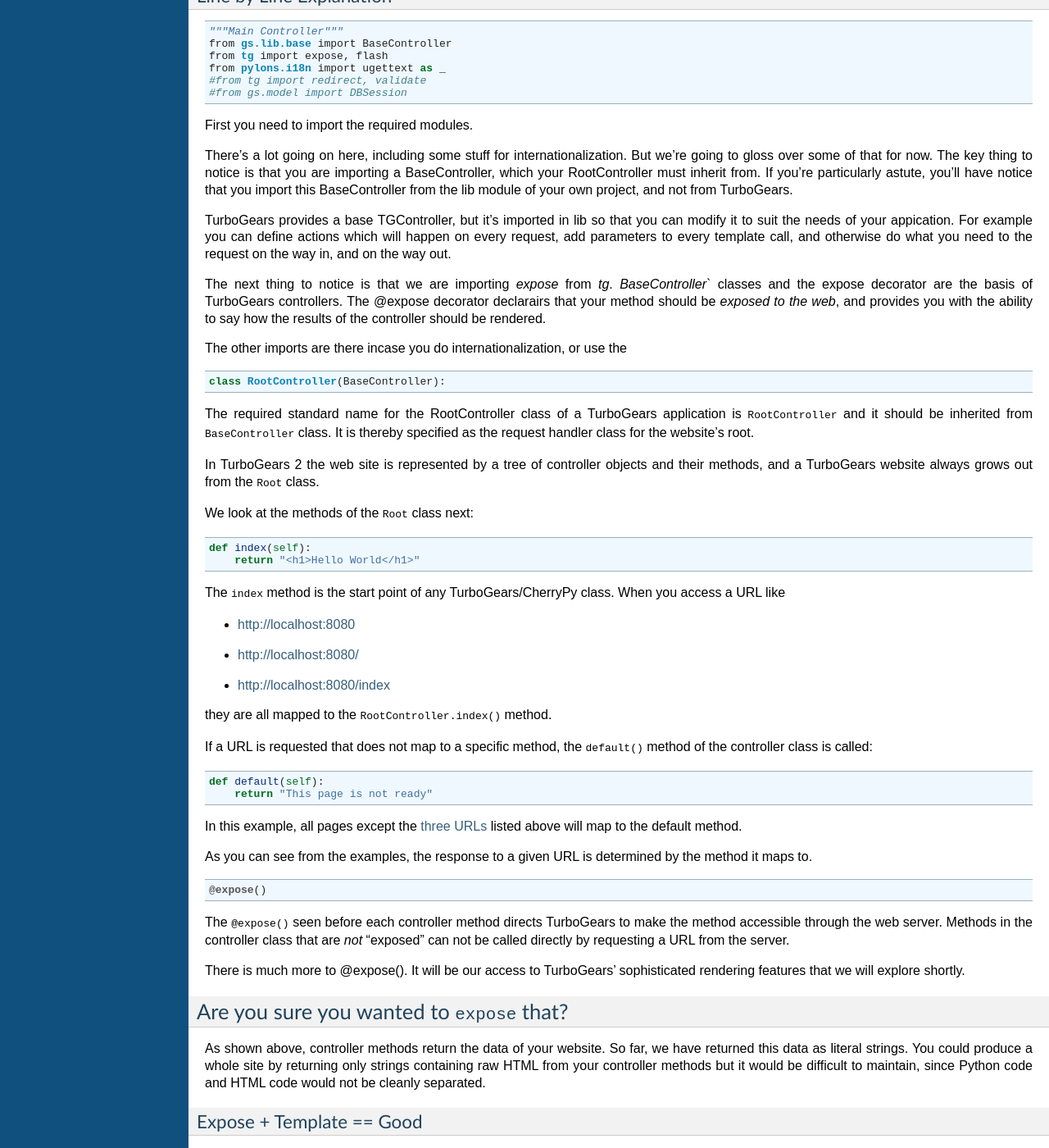
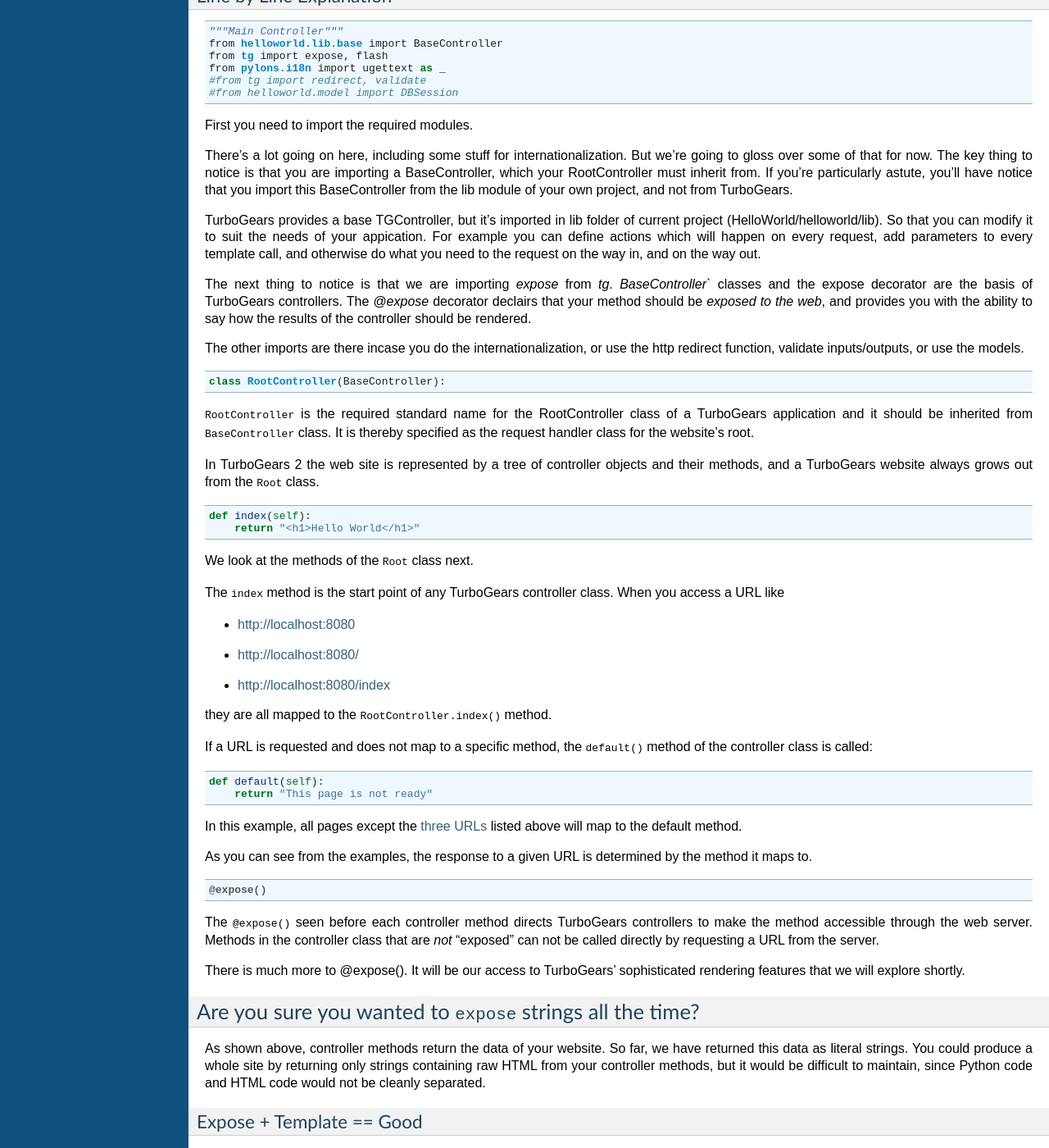
Before and after one commit to TurboGears/tg2, a Sphinx documentation site: the page built from docs/2.0/Controllers.rst, in a window 1280 px wide and 1400 px high, scrolled down 1392 px. Shown: the whole window at 82% size. Built offline with Sphinx 7.4.7, drawn with Linux system fonts in a browser that asks for light colours; some of the changed text lies outside the part shown.

Commit message:
doc update
--HG--
extra : convert_revision : svn%3A77541ad4-5f01-0410-9ede-a1b63cd9a898/trunk%404586

```diff
--- a/docs/2.0/Controllers.rst
+++ b/docs/2.0/Controllers.rst
@@ -24,19 +24,19 @@
 -------------
 
 Suppose using ``tg-admin quickstart`` you generate a TurboGears project named
-"gs". Your default controller code would be created in the file
-``gs/gs/controllers/root.py``.
+"HelloWorld". Your default controller code would be created in the file
+``HelloWorld/helloworld/controllers/root.py``.
 
 Modify the default ``controllers.py`` to read as follows:
 
 .. code-block:: python
 
     """Main Controller"""
-    from gs.lib.base import BaseController
+    from helloworld.lib.base import BaseController
     from tg import expose, flash
     from pylons.i18n import ugettext as _
     #from tg import redirect, validate
-    #from gs.model import DBSession
+    #from helloworld.model import DBSession
 
     class RootController(BaseController):
 
@@ -58,7 +58,7 @@
 ~~~~~~~~~~~~~~~~~~~~~~~~~~~~~~~~~~~~~~~~~~~~~~~~~~~~~~~~~
 
 URLs not explicitly mapped to other methods of the controller will generally be
-directed to the method named ``default()`` . With the above example, requesting
+directed to the method named ``default()``. With the above example, requesting
 any URL besides ``/index``, for example ``http://localhost:8080/hello``, will
 return the message "This page is not ready".
 
@@ -87,11 +87,11 @@
 .. code-block:: python
 
     """Main Controller"""
-    from gs.lib.base import BaseController
+    from helloworld.lib.base import BaseController
     from tg import expose, flash
     from pylons.i18n import ugettext as _
     #from tg import redirect, validate
-    #from gs.model import DBSession
+    #from helloworld.model import DBSession
 
 First you need to import the required modules.
 
@@ -101,26 +101,26 @@
 from.   If you're particularly astute, you'll have notice that you import this
 BaseController from the lib module of your own project, and not from TurboGears.
 
-TurboGears provides a base TGController, but it's imported in lib so that you
-can modify it to suit the needs of your appication. For example you
+TurboGears provides a base TGController, but it's imported in lib folder of current project (HelloWorld/helloworld/lib).
+So that you can modify it to suit the needs of your appication. For example you
 can define actions which will happen on every request, add parameters
 to every template call, and otherwise do what you need to the request on the way
 in, and on the way out.
 
 The next thing to notice is that we are importing `expose` from `tg`.
 `BaseController`` classes and the expose decorator are the basis of TurboGears
-controllers.   The @expose decorator declarairs that your method should be
+controllers.   The `@expose` decorator declairs that your method should be
 *exposed to the web*, and provides you with the ability to say how the results
 of the controller should be rendered.
 
-The other imports are there incase you do internationalization, or use the
+The other imports are there incase you do the internationalization,
+or use the http redirect function, validate inputs/outputs, or use the models.
 
 ::
 
     class RootController(BaseController):
 
-The required standard name for the RootController class of a TurboGears
-application is ``RootController`` and it should be inherited from
+``RootController`` is the required standard name for the RootController class of a TurboGears application and it should be inherited from
 ``BaseController`` class. It is thereby specified as the request handler class
 for the website's root.
 
@@ -136,7 +136,9 @@
 .. _these urls:
 .. _three urls:
 
-The ``index`` method is the start point of any TurboGears/CherryPy class. When
+We look at the methods of the ``Root`` class next.
+
+The ``index`` method is the start point of any TurboGears controller class. When
 you access a URL like
 
 * http://localhost:8080
@@ -145,7 +147,7 @@
 
 they are all mapped to the ``RootController.index()`` method.
 
-If a URL is requested that does not map to a specific method, the
+If a URL is requested and does not map to a specific method, the
 ``default()`` method of the controller class is called::
 
     def default(self):
@@ -162,7 +164,7 @@
 
     @expose()
 
-The ``@expose()`` seen before each controller method directs TurboGears to make
+The ``@expose()`` seen before each controller method directs TurboGears controllers to make
 the method accessible through the web server. Methods in the controller class
 that are *not* "exposed" can not be called directly by requesting a URL from the
 server.
@@ -170,12 +172,12 @@
 There is much more to @expose(). It will be our access to TurboGears'
 sophisticated rendering features that we will explore shortly.
 
-Are you sure you wanted to ``expose`` that?
----------------------------------------------
+Are you sure you wanted to ``expose`` strings all the time?
+------------------------------------------------------------
 
 As shown above, controller methods return the data of your website. So far, we
 have returned this data as literal strings. You could produce a whole site by
-returning only strings containing raw HTML from your controller methods but it
+returning only strings containing raw HTML from your controller methods, but it
 would be difficult to maintain, since Python code and HTML code would not be
 cleanly separated.
 
@@ -206,11 +208,13 @@
       </body>
     </html>
 
-By adding a method to the controller like this ...
+The ``${param}`` syntax in template means there's some undetermined values need to be filled.
+
+We did that by adding a method to the controller like this ...
 
 ::
 
-    @expose(template="gs.templates.sample")
+    @expose(template="helloworld.templates.sample")
     def example(self):
         mydata = {'person':'Tony Blair','office':'President'}
         return mydata
@@ -249,24 +245,25 @@
 a method that can handle your request.
 
 To make a sub-controller, all you need to do is make your sub-controller
-inherit from the object class.  However there's a SubController class in
-lib.base for you to use if you want a central place to add helper methods
-or other functionality to your SubControllers::
+inherit from the object class.  However there's a SubController class ``Controller`` in
+your project's lib.base (HelloWorld/helloworld/lib/base.py) for you to use if you want a central place to add helper methods or other functionality to your SubControllers::
 
-    from lib.base import BaseController, SubController
+    from lib.base import BaseController, Controller
     from tg import redirect
 
-    class MovieController(SubController):
+    class MovieController(Controller):
+        @expose()
         def index(self):
             redirect('list/')
 
+        @expose()
         def list(self):
             return 'hello'
 
     class RootController(BaseController):
         movie = MovieController()
 
-Once you've done this you can go to:
+Once you've done, you can follow the link:
 
 * http://localhost:8080/movie/
 * http://localhost:8080/movie/index
@@ -275,7 +272,7 @@
 
 * http://localhost:8080/movie/list/
 
-Unlike turbogears 1 going to http://localhost:8080/movie **will not** redirect
+Unlike turbogears 1, going to http://localhost:8080/movie **will not** redirect
 you to http://localhost:8080/movie/list.  This is due to some interesting bit
 about the way WSGI works.   But it's also the right thing to do from the
 perspective of URL joins.  Because you didn't have a trailing slash, there's no
@@ -290,12 +287,25 @@
 Which provides the redirect method with an absolute path, and takes you
 exactly where you wanted to go, no matter where you came from.
 
+Passing Arguments to the Controller
+---------------------------------------
+
+HTTP GET request will have the query parameters turned into a dictionary,
+which is then turned into keyword arguments passed into your controller
+methods. Likewise HTTP POST requests will have the form arguments turned
+into a dictionary which is similarly turned into parameter values
+passed into your controller.
+
+When you got the parameters, those parameters are in plain string format.
+You should translate those plain strings to some useful format(type) for further process.
+TurboGears helps you to translate and validate those parameters by ``validate`` module and  widget framework. But it's the another topic.
+
 
 What's new in TG2
 --------------------
 
 Here are the major differences in dispatch between CherryPy/Turbogears1
-and  TurboGears 2.
+and TurboGears 2.
 
 * We have not yet implemented cherrypy's mechanism that replaces dots in the
   URL with underscores when looking up a method name.  If this feature is
@@ -362,8 +372,8 @@
 you might have a several-layers-deep "lookup" chain, e.g. for
 editing hierarchical data (/client/1/project/2/task/3/edit).
 
-The benefit over "default" handlers is that you _return_ an object that acts
-as a sub-controller and continue traversing rather than _being_ a controller
+The benefit over "default" handlers is that you *return* an object that acts
+as a sub-controller and continue traversing rather than *being* a controller
 and stopping traversal altogether.  This allows you to use actual objects with
 datain your controllers.
 
--- a/docs/2.0/QuickStart.rst
+++ b/docs/2.0/QuickStart.rst
@@ -29,7 +29,7 @@
 
 Let's go in there and you can take a look around::
 
-  $ cd helloworld
+  $ cd HelloWorld
 
 
 Run the server
```
Also changed, not shown: other parts of docs/2.0/Controllers.rst (+6 -14 lines), docs/2.0/SQLAlchemy.rst (+18 -11 lines).
